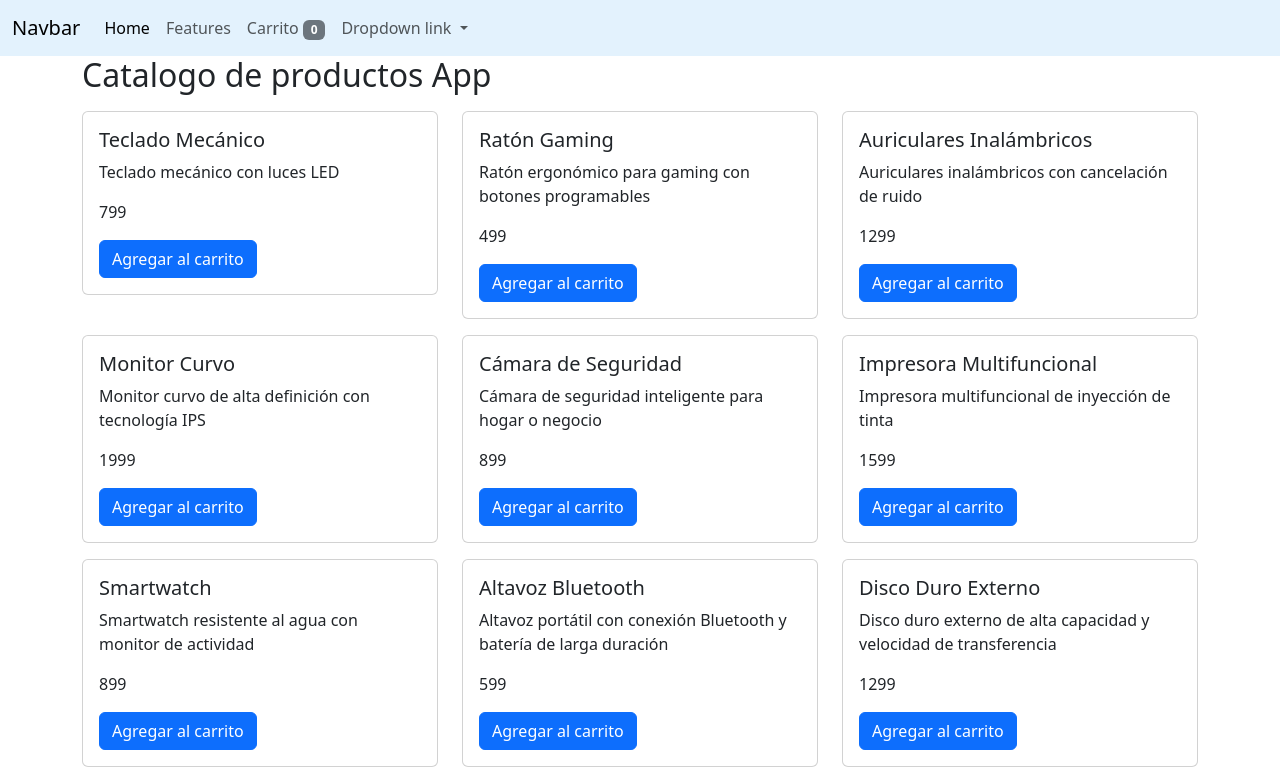
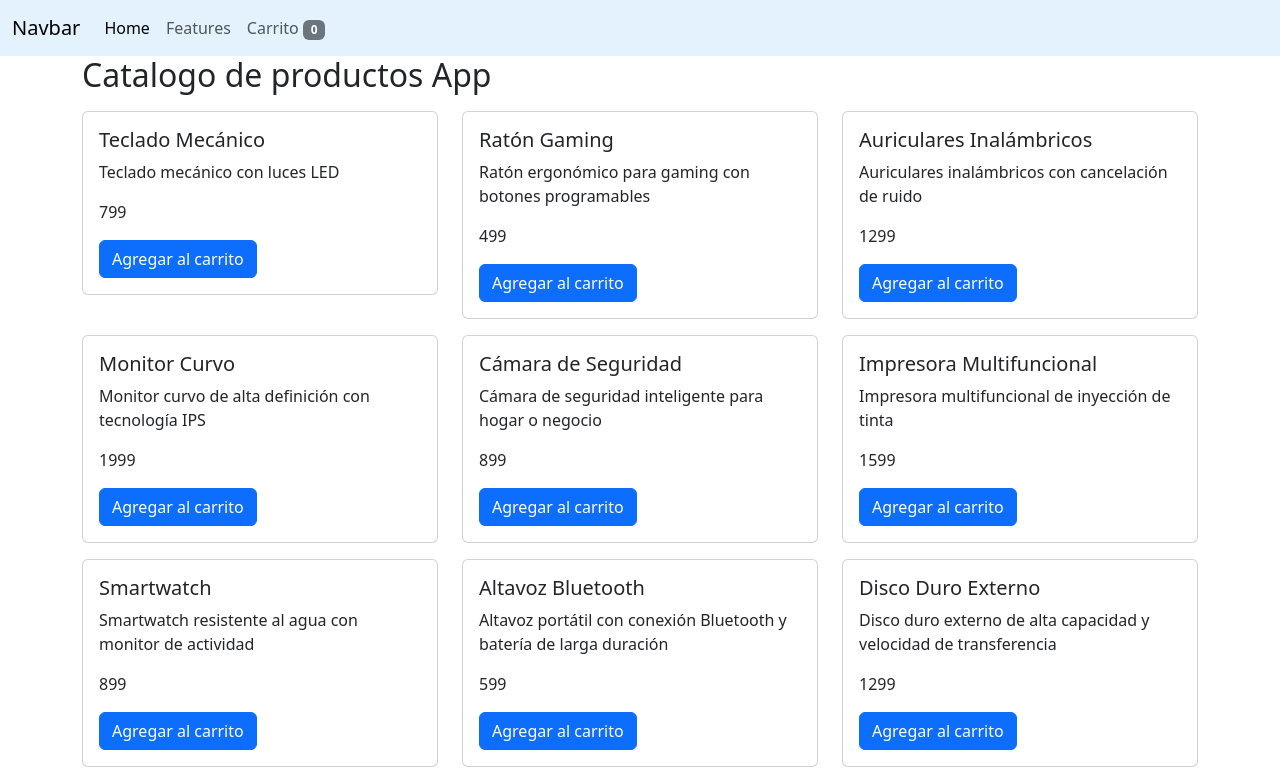
Before and after one commit to Davids-Berz/web_v20, an Angular app: page / in a window 1280 px wide. Shown: the top 781 px of the page. Built offline with nearby package versions, Linux system fonts and the light colour scheme.

Commit message:
Rutas + propiedad [state]

```diff
--- a/src/app/app.routes.ts
+++ b/src/app/app.routes.ts
@@ -1,3 +1,6 @@
 import { Routes } from '@angular/router';
+import {CartComponent} from "./components/cart/cart.component";
 
-export const routes: Routes = [];
+export const routes: Routes = [
+  {path: 'cart', component: CartComponent},
+];
--- a/src/app/components/cart/cart-app.component.html
+++ b/src/app/components/cart/cart-app.component.html
@@ -1,9 +1,11 @@
-<app-nav [items]="items"/>
+<app-nav [items]="items" [total]="total"/>
 <div class="container">
   <h2>Catalogo de productos App</h2>
   <div class="row">
     <div>
-      <catalogo [products]="products" />
+      <catalogo [products]="products" (productEventEmitter)="onAddCart($event)"/>
     </div>
+
+    <router-outlet></router-outlet>
   </div>
 </div>
--- a/src/app/components/cart/cart-app.component.ts
+++ b/src/app/components/cart/cart-app.component.ts
@@ -5,6 +5,7 @@ import {CatalogoComponent} from "../catalogo/catalogo.component";
 import {CartComponent} from "./cart.component";
 import {CartItem} from "../../models/cartItem";
 import {NavComponent} from "../nav/nav.component";
+import {RouterOutlet} from "@angular/router";
 
 @Component({
   selector: 'cart-app',
@@ -12,7 +13,8 @@ import {NavComponent} from "../nav/nav.component";
   imports: [
     CatalogoComponent,
     CartComponent,
-    NavComponent
+    NavComponent,
+    RouterOutlet
   ],
   templateUrl: './cart-app.component.html',
   styleUrl: './cart-app.component.css'
--- a/src/app/components/cart/cart.component.ts
+++ b/src/app/components/cart/cart.component.ts
@@ -1,5 +1,6 @@
 import {Component, EventEmitter} from '@angular/core';
 import {CartItem} from "../../models/cartItem";
+import {Router} from "@angular/router";
 
 @Component({
   selector: 'cart',
@@ -14,6 +15,11 @@ export class CartComponent {
   total = 0;
   idProductEventEmitter = new EventEmitter();
 
+  constructor(private router: Router) {
+    this.items = this.router.getCurrentNavigation()?.extras.state!['items'];
+    this.total = this.router.getCurrentNavigation()?.extras.state!['total'];
+  }
+
   onDeleteCart(id: number) {
     this.idProductEventEmitter.emit(id);
   }
--- a/src/app/components/nav/nav.component.html
+++ b/src/app/components/nav/nav.component.html
@@ -14,21 +14,15 @@
           <a class="nav-link" href="#">Features</a>
         </li>
         <li class="nav-item">
-          <a class="nav-link position-relative" href="#" >
+          <a
+            [routerLink]="['/cart']"
+            [state]="{items: items, total: total}"
+            class="nav-link position-relative" href="#" >
             Carrito
             <span class="badge text-bg-secondary">{{items.length}}</span>
           </a>
         </li>
-        <li class="nav-item dropdown">
-          <a class="nav-link dropdown-toggle" href="#" role="button" data-bs-toggle="dropdown" aria-expanded="false">
-            Dropdown link
-          </a>
-          <ul class="dropdown-menu">
-            <li><a class="dropdown-item" href="#">Action</a></li>
-            <li><a class="dropdown-item" href="#">Another action</a></li>
-            <li><a class="dropdown-item" href="#">Something else here</a></li>
-          </ul>
-        </li>
+
       </ul>
     </div>
   </div>
--- a/src/app/components/nav/nav.component.ts
+++ b/src/app/components/nav/nav.component.ts
@@ -1,15 +1,17 @@
 import {Component, Input} from '@angular/core';
 import {CartItem} from "../../models/cartItem";
+import {RouterModule} from "@angular/router";
 
 @Component({
   selector: 'app-nav',
   standalone: true,
-  imports: [],
+  imports: [RouterModule],
   templateUrl: './nav.component.html',
   styles: ``
 })
 export class NavComponent {
 
   @Input() items: CartItem[] = [];
+  @Input() total: number = 0;
 
 }
```
